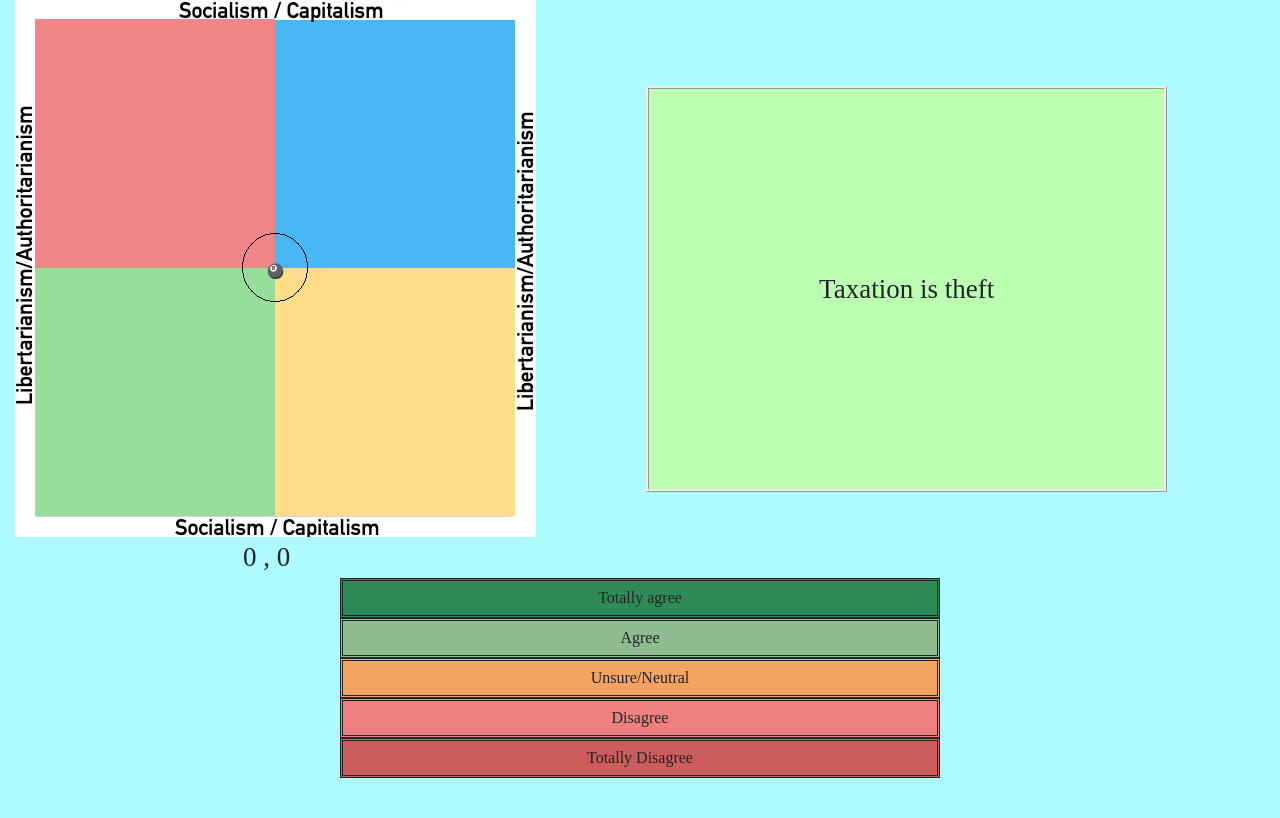
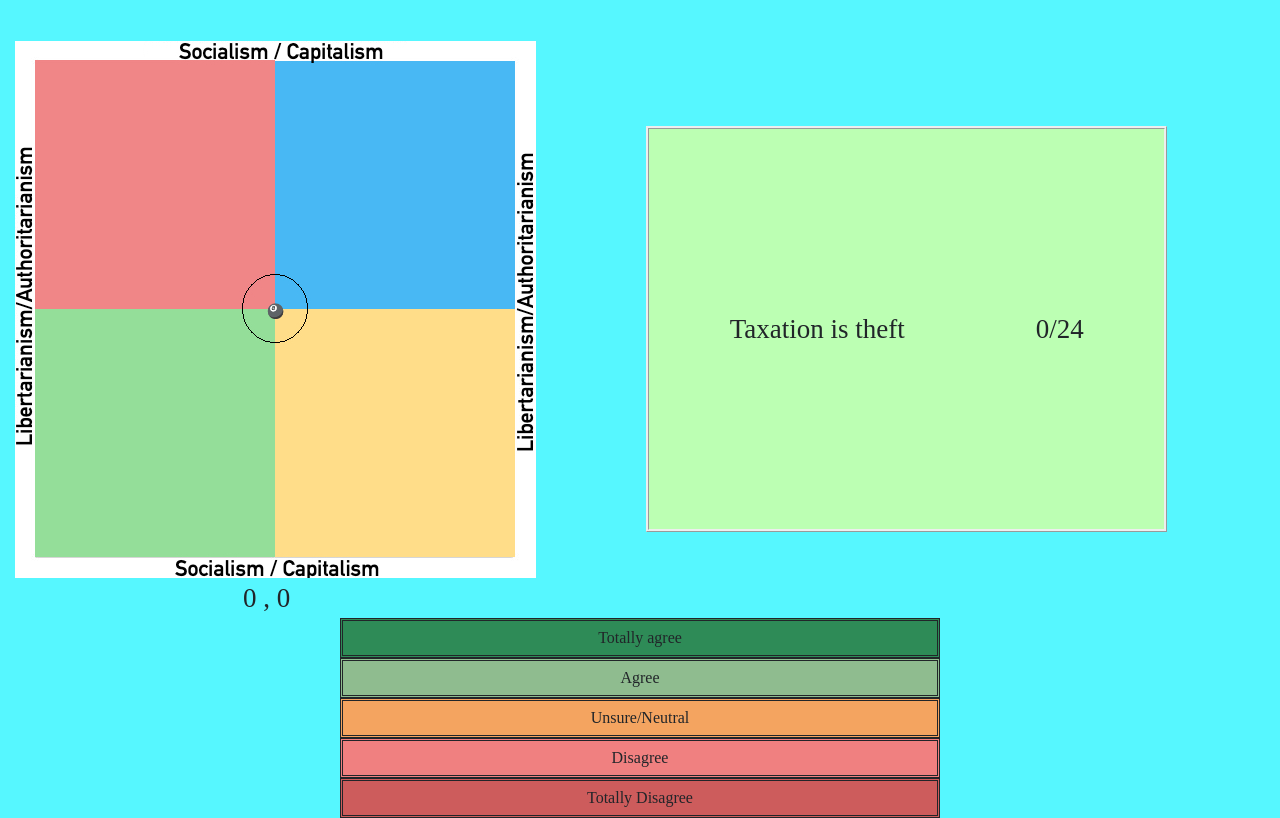
Before and after one commit to Kibranoz/polcompass, a React (Create React App) app: page / in a window 1280 px wide. Built offline with nearby package versions, Linux system fonts and the light colour scheme.

Commit message:
ajouit du numéro de question

```diff
--- a/public/index.html
+++ b/public/index.html
@@ -4,7 +4,9 @@
     <meta charset="utf-8" />
     <link rel="icon" href="%PUBLIC_URL%/favicon.ico" />
     <meta name="viewport" content="width=device-width, initial-scale=1" />
-    <meta name="theme-color" content="#000000" />
+    <meta name="theme-color" content="#61dafb" />
+    <meta name="apple-mobile-web-app-status-bar-style" content="black-translucent">
+
     <meta
       name="description"
       content="Web site created using create-react-app"
@@ -12,7 +14,7 @@
 
     <link rel="stylesheet" href="https://maxcdn.bootstrapcdn.com/bootstrap/4.5.2/css/bootstrap.min.css">
 
-    <link rel="apple-touch-icon" href="%PUBLIC_URL%/logo192.png" />
+    <link rel="apple-touch-icon" href="%PUBLIC_URL%/logo.png" />
     <!--
       manifest.json provides metadata used when your web app is installed on a
       user's mobile device or desktop. See https://developers.google.com/web/fundamentals/web-app-manifest/
--- a/src/App.js
+++ b/src/App.js
@@ -11,7 +11,7 @@ class App extends Component{
     this.state = {social:0,economic:0, questionIndex:0};
     this.questions = {
 
-      //8 economic
+      //11 economic
       0 : {"question":"Taxation is theft", "affects":"economic", "direction": 1},
       1 : {"question":"The state should jail people for possessing illegal drugs", "affects":"social", "direction": 1},
       2 : {"question":"I support a carbon tax", "affects":"economic", "direction": -1},
@@ -31,6 +31,21 @@ class App extends Component{
       16: {"question":"Access to abortion should be restricted ", "affects":"social", "direction": 1},
       17: {"question":"We should welcome immigrants and refugees", "affects":"social", "direction": -1},
       18: {"question":"Government should never subisize businesses", "affects":"economic", "direction": 1},
+      19: {"question":"The government should restrict the sales of weapons", "affects":"social", "direction": 1},
+      20: {"question":"It would be better if there were less things in the way of our government and our police officiers", "affects":"social", "direction": 1},
+      21: {"question":"I support universal healthcare", "affects":"economic", "direction": -1},
+      22: {"question":"If someone else's house burns, it is not my problem and I should not pay for the carelessness of others", "affects":"economic", "direction": 1},
+      23: {"question":"The police and the courts should be handled by the free markets and paid for by voluntarily individuals", "affects":"economic", "direction": 1},
+      24: {"question":"Black lives matter", "affects":"social", "direction": -1},
+
+
+
+
+
+
+
+
+
 
 
 
@@ -61,7 +76,7 @@ class App extends Component{
     this.setState({social:this.state.social+number});
   }
   nextQuestion = () => {
-    if (this.state.questionIndex<18){
+    if (this.state.questionIndex<24){
     this.setState({questionIndex:this.state.questionIndex+1});
     console.log('next')
   }
@@ -70,13 +85,14 @@ class App extends Component{
   render(){
   return (
     <div className="App">
+      <br></br>
       <div className="container-fluid">
       <div className = "row">
-      <div className="col-lg-5">
+      <div className="col-xl-5">
     <Grid economic = {this.state.economic} social = {this.state.social}></Grid>
     </div>
-    <div className="col-lg-7 qContainer">
-    <Question questionString = {this.questions[this.state.questionIndex]["question"]}></Question>
+    <div className="col-xl-7 qContainer">
+    <Question questionString = {this.questions[this.state.questionIndex]["question"]} index ={ this.state.questionIndex}></Question>
     </div>
     </div></div>
     <AnswerSelection question = {this.questions[this.state.questionIndex]} questionHandler = {this.nextQuestion} clickHandlerFunctions={{"economic":this.changeEconomicStateBy,"social": this.changeSocialStateBy}}></AnswerSelection>
--- a/src/Question/Question.css
+++ b/src/Question/Question.css
@@ -12,14 +12,18 @@ div.question{
     margin:12%;
     background-color: rgb(188, 255, 179);
 }
+div.index{
+    align-items:flex-end;
+
+}
 div{
     font-size:27px;
 }
 
-@media (max-width:500px){
+@media (max-width:1000px){
     .question{
     width:100%;
 
-    margin:unset;
+    margin: 1% !important;
     }
 }
--- a/src/Question/Question.js
+++ b/src/Question/Question.js
@@ -12,6 +12,9 @@ class Question extends Component{
             <Fragment>
                 <div className="question container-fluid">
                    { this.props.questionString }
+                   <div className ="index">
+                     {this.props.index}/24
+                   </div>
                 </div>
             </Fragment>
         )
--- a/src/index.css
+++ b/src/index.css
@@ -4,7 +4,7 @@ body {
   -webkit-font-smoothing: antialiased;
   -moz-osx-font-smoothing: grayscale;
   min-height:100%!important;
-  background-color:rgb(174, 251, 255);
+  background-color:rgb(86, 247, 255);
 }
 
 code {
```
Also changed, not shown: public/logo.png (added), public/manifest.json, 1 other file (tests, documents, lock files or other folders).
